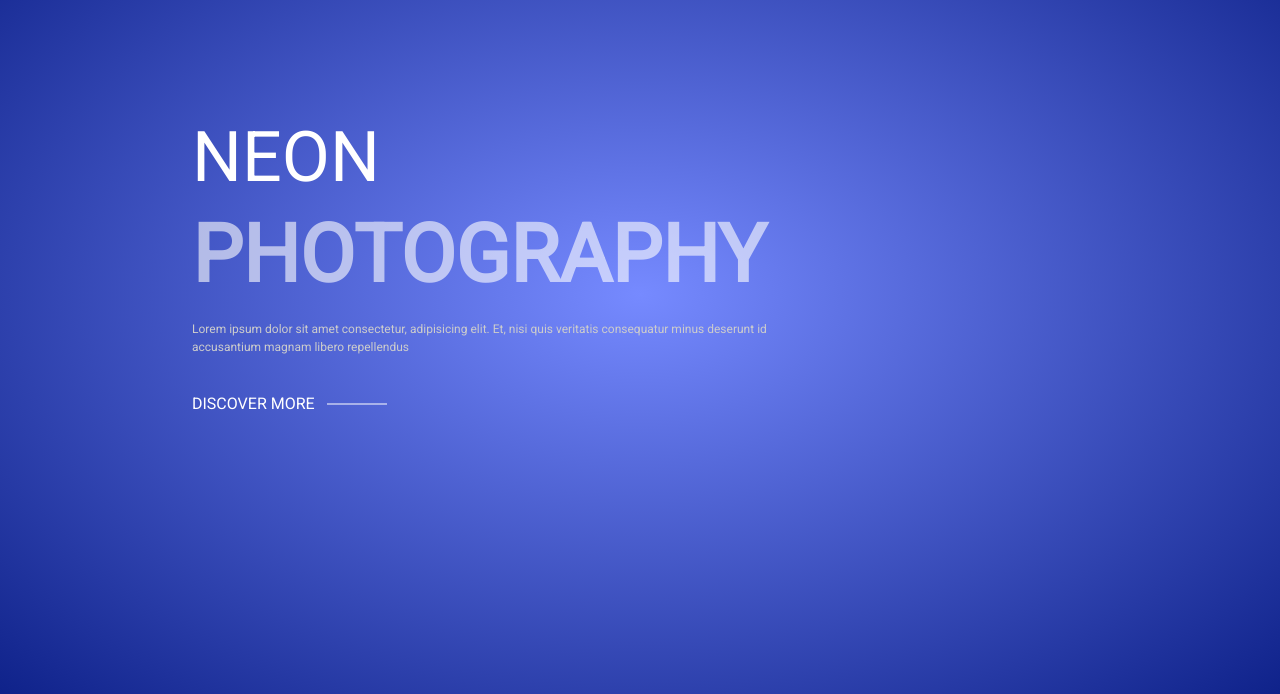
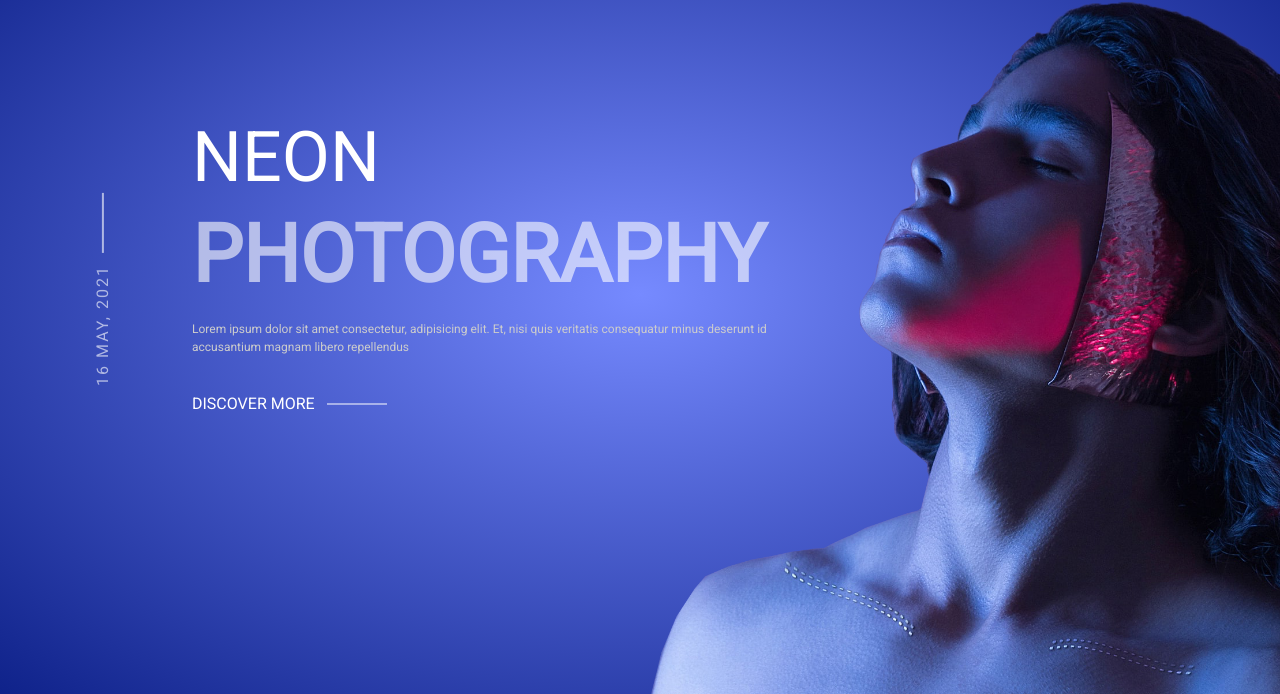
Before and after one commit to CJR85/neon-webpage, a plain HTML site: page index.html in a window 1280 px wide. Shown: the part 106-800 px from the top of the page. Drawn offline with Linux system fonts and the light colour scheme.

Commit message:
Add image and style span.

```diff
--- a/index.html
+++ b/index.html
@@ -19,7 +19,9 @@
           repellendus
         </p>
         <a href="#" class="link">DISCOVER MORE</a>
+        <span>16 MAY, 2021</span>
       </div>
+      <img src="images/neon.png" class="featured-img" />
     </div>
   </body>
 </html>
--- a/style.css
+++ b/style.css
@@ -68,3 +68,31 @@
 .link:hover::after {
   width: 100px;
 }
+
+span {
+  position: absolute;
+  left: -150px;
+  top: 200px;
+  transform: rotate(-90deg);
+  letter-spacing: 2px;
+  opacity: 0.6;
+}
+
+span::after {
+  content: '';
+  background: #fff;
+  height: 2px;
+  width: 60px;
+  position: absolute;
+  top: 50%;
+  left: 110%;
+  transform: translateY(-50%);
+}
+
+.featured-img {
+  position: absolute;
+  right: 0;
+  bottom: 0;
+  width: 50%;
+  max-width: 680px;
+}
```
